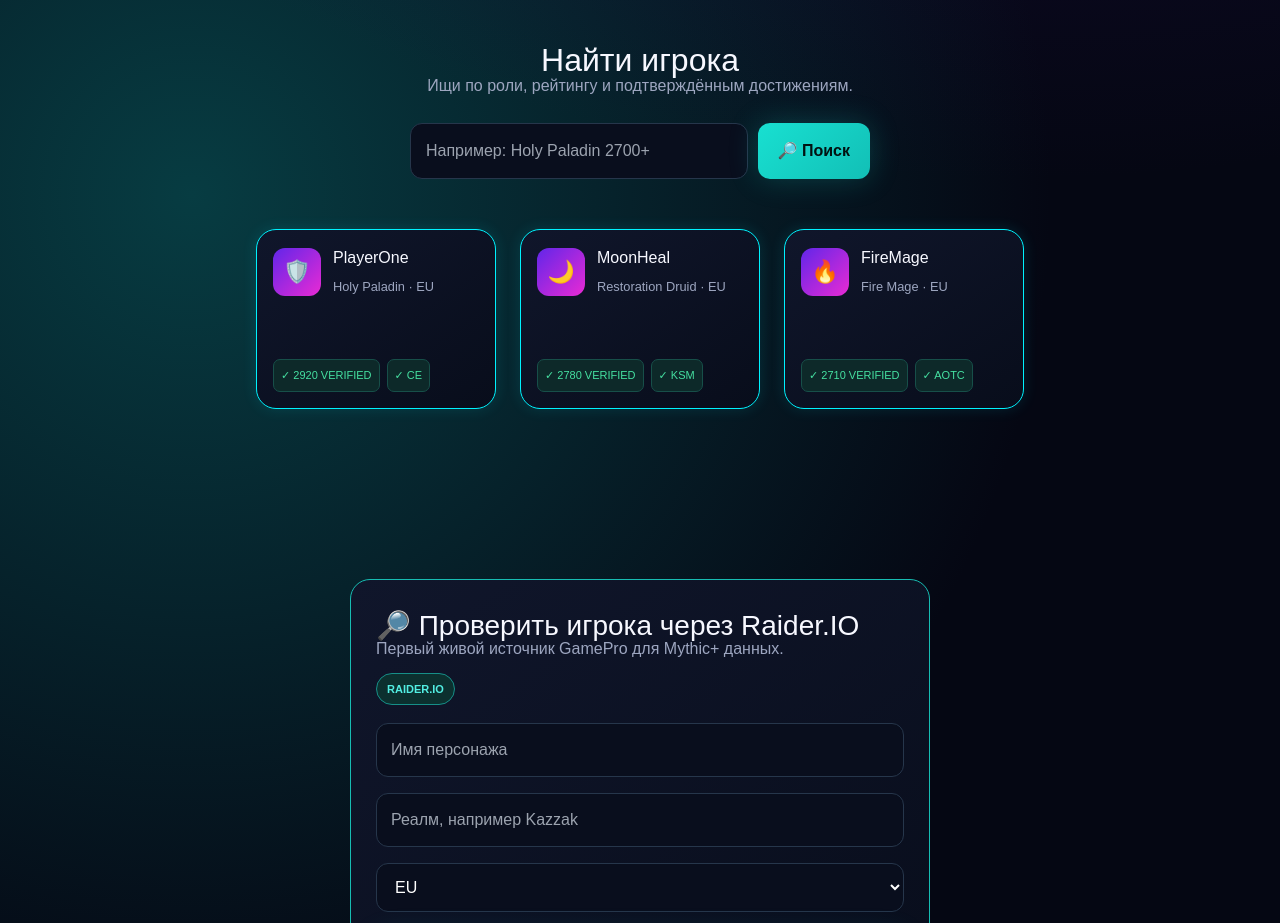
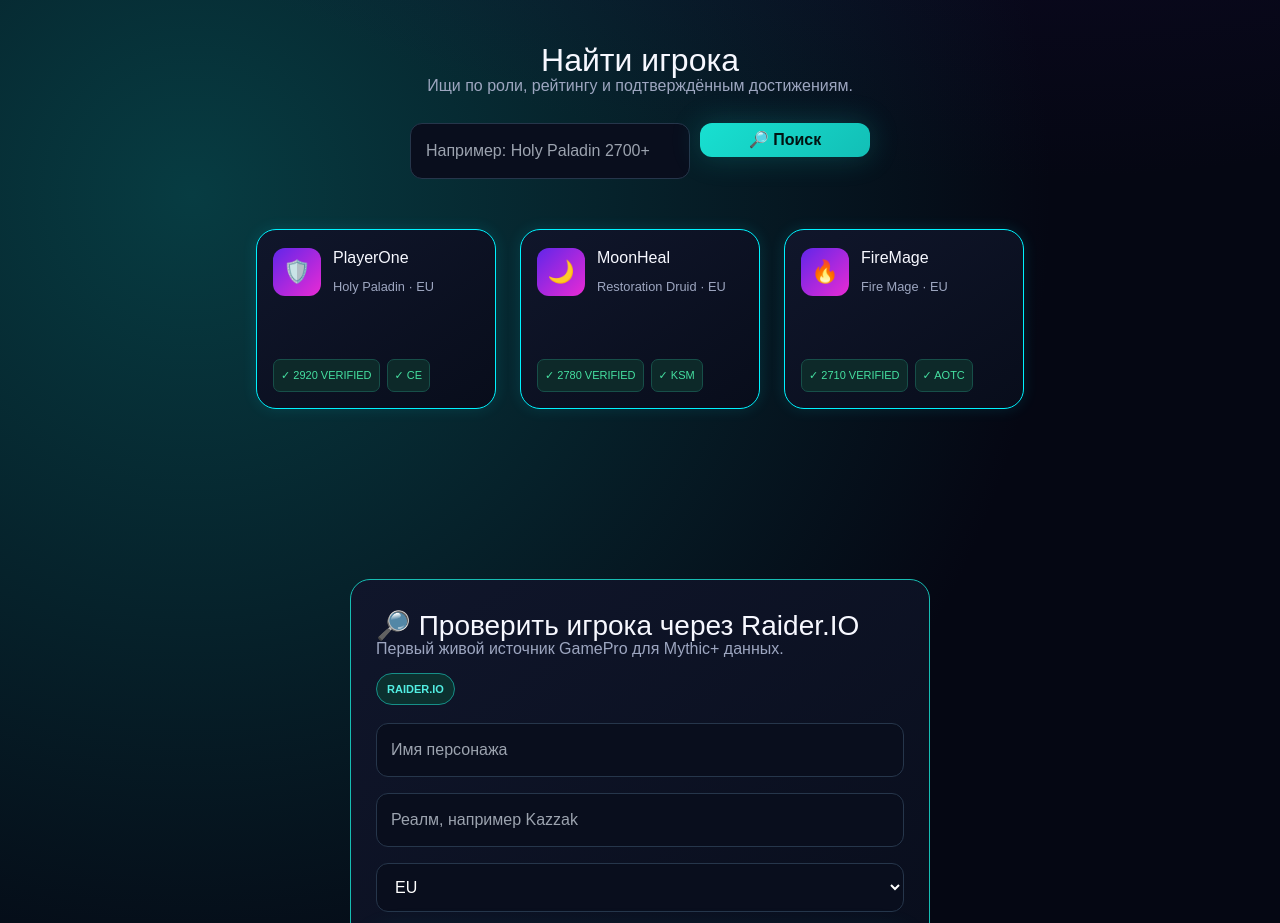
Before and after one commit to vesttrading/gamepro-market, a Next.js app: page / in a window 1280 px wide. Shown: the part 1560-2483 px from the top of the page. Built offline with nearby package versions, Linux system fonts and the light colour scheme; no server answers.

Commit message:
Refactor button styles in #players section
Updated button styles within the #players section to ensure consistent height and padding.

```diff
--- a/app/globals.css
+++ b/app/globals.css
@@ -151,24 +151,31 @@ div[style*="justifyContent: \"space-between\""] {
     margin: 0 auto 22px !important;
 }
 
-/* Пробиваем любые сторонние компоненты кнопки */
-#players .searchbox [class*="button"],
-#players .searchbox [class*="btn"],
-#players .searchbox button,
-#players .searchbox button * {
-    height: 34px !important;        /* Жестко сжимаем высоту */
+/* Применяем стили ко ВСЕМ кнопкам внутри всего блока #players */
+#players button,
+#players input[type="button"],
+#players input[type="submit"],
+#players [role="button"] {
+    height: 34px !important;         /* Делаем узкой по высоте */
     min-height: 34px !important;
     max-height: 34px !important;
-    padding-top: 0px !important;    /* Обнуляем внутренние отступы по высоте */
-    padding-bottom: 0px !important;
 
-    padding-left: 45px !important;  /* Сильно растягиваем в ширину */
+    padding-left: 45px !important;   /* Расширяем по бокам */
     padding-right: 45px !important;
-    min-width: 180px !important;    /* Задаем минимальную ширину */
+    min-width: 170px !important;     /* Задаем ширину */
 
-    display: inline-flex !important; /* Центрируем иконку и текст внутри сжатой кнопки */
+    padding-top: 0 !important;       /* Убираем лишние отступы сверху/снизу */
+    padding-bottom: 0 !important;
+
+    display: inline-flex !important;  /* Выравниваем текст и лупу внутри */
     align-items: center !important;
     justify-content: center !important;
+}
+
+/* На всякий случай сжимаем иконку и текст внутри, чтобы они не вылезали */
+#players button *,
+#players [role="button"] * {
+    line-height: 1 !important;
 }
 
 #players .cards,
```
